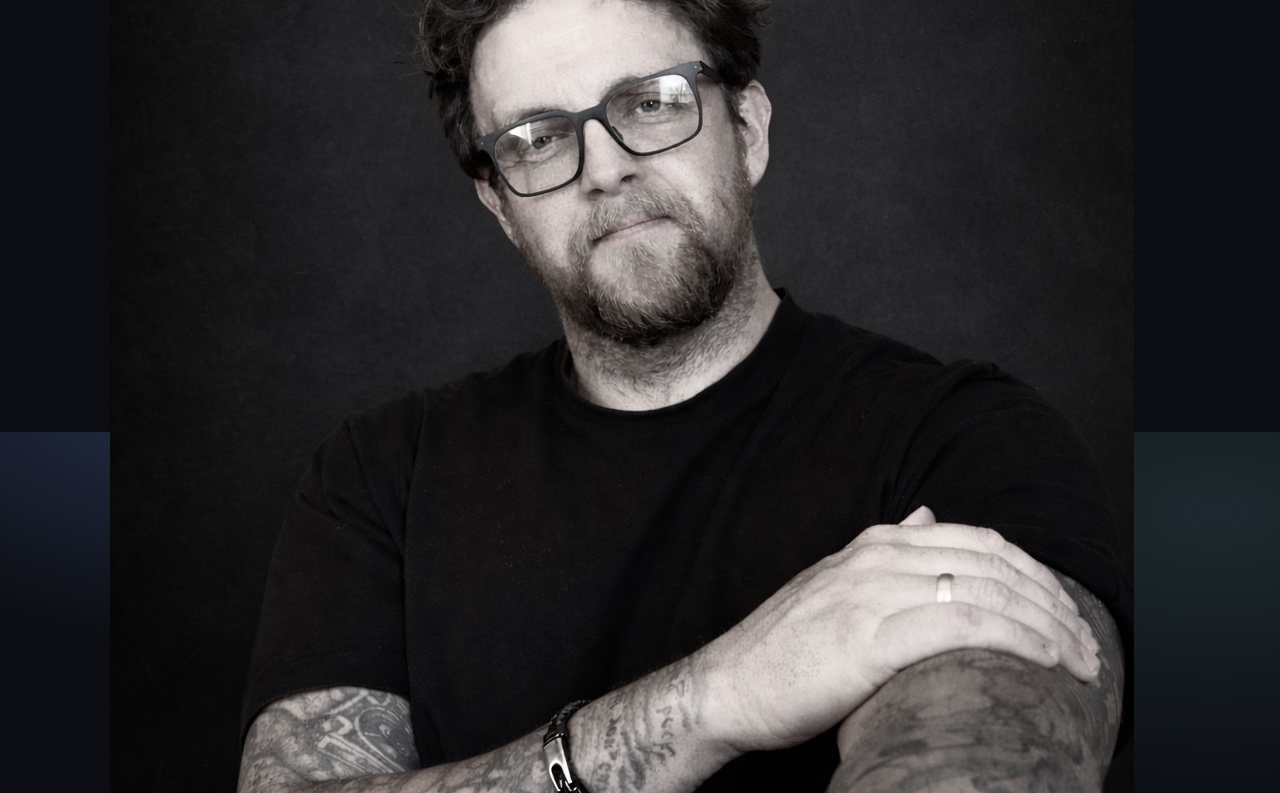
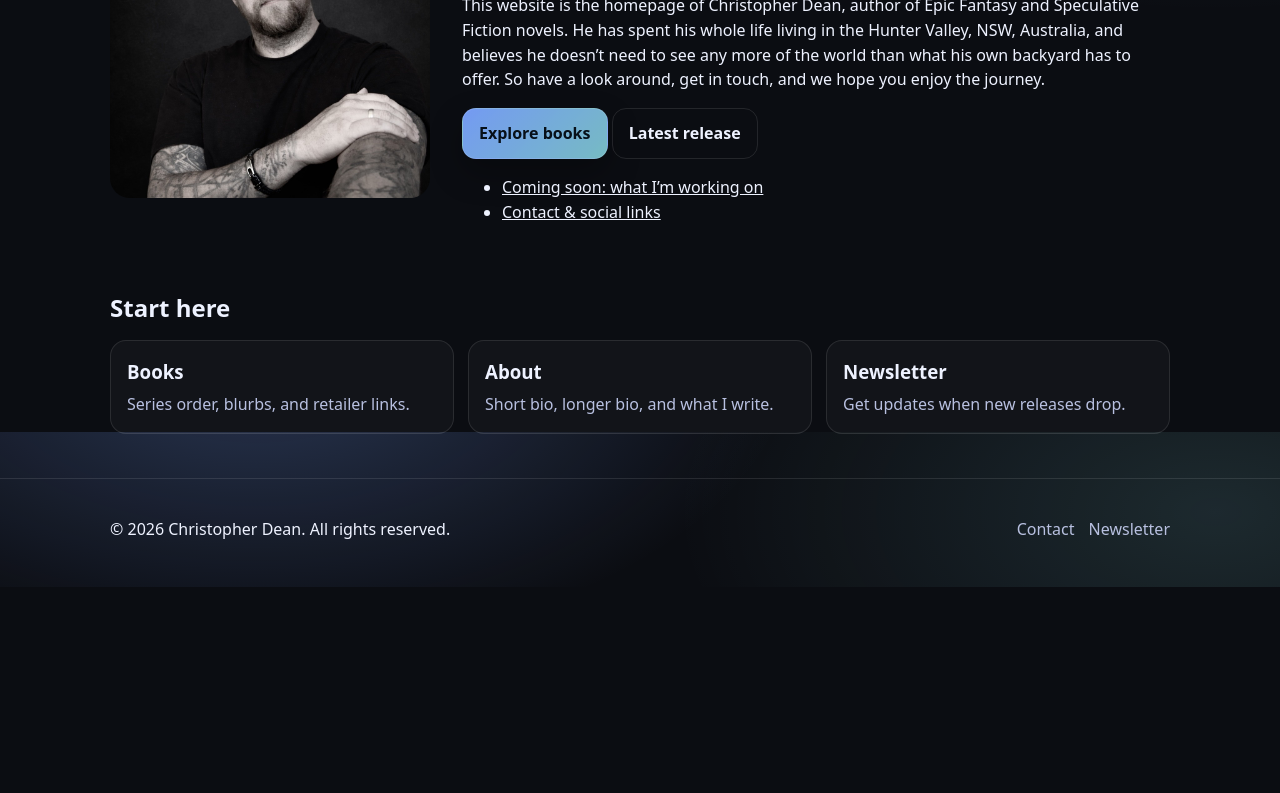
Before and after one commit to Windex91/chrisdeanbooks, a plain HTML site: page index.html in a window 1280 px wide. Shown: the part 368-1161 px from the top of the page. After the commit the page ends 955 px from the top, so only its background shows below. Drawn offline with Linux system fonts and the light colour scheme.

Commit message:
Update site.css

```diff
--- a/site.css
+++ b/site.css
@@ -77,6 +77,26 @@
 
 .hero{padding:54px 0 22px}
 .hero__grid{display:grid; grid-template-columns: 1.25fr .75fr; gap:28px; align-items:start}
+.hero__inner{
+  display:grid;
+  grid-template-columns:320px 1fr;
+  gap:32px;
+  align-items:center;
+}
+
+.hero__media{
+  display:flex;
+  justify-content:center;
+}
+
+.hero__image{
+  width:100%;
+  max-width:320px;
+  max-height:420px;
+  object-fit:cover;
+  border-radius:20px;
+}
+
 .kicker{color:var(--muted); letter-spacing:.18em; text-transform:uppercase; font-size:.78rem; margin:0 0 10px}
 h1{font-size:clamp(2.1rem, 4vw, 3.2rem); line-height:1.1; margin:0 0 14px}
 .lede{color:var(--muted); font-size:1.08rem; margin:0 0 18px; max-width:60ch}
```
